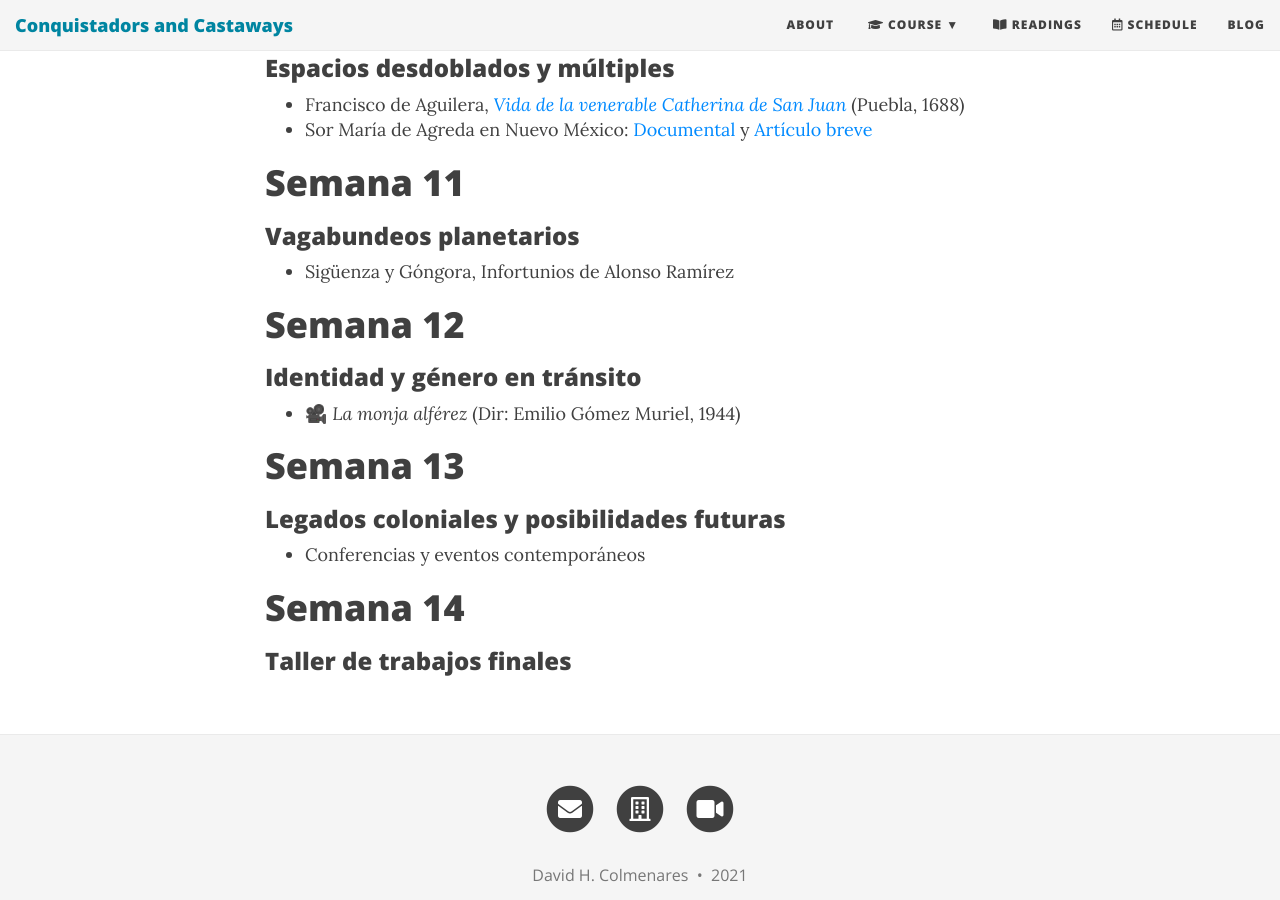
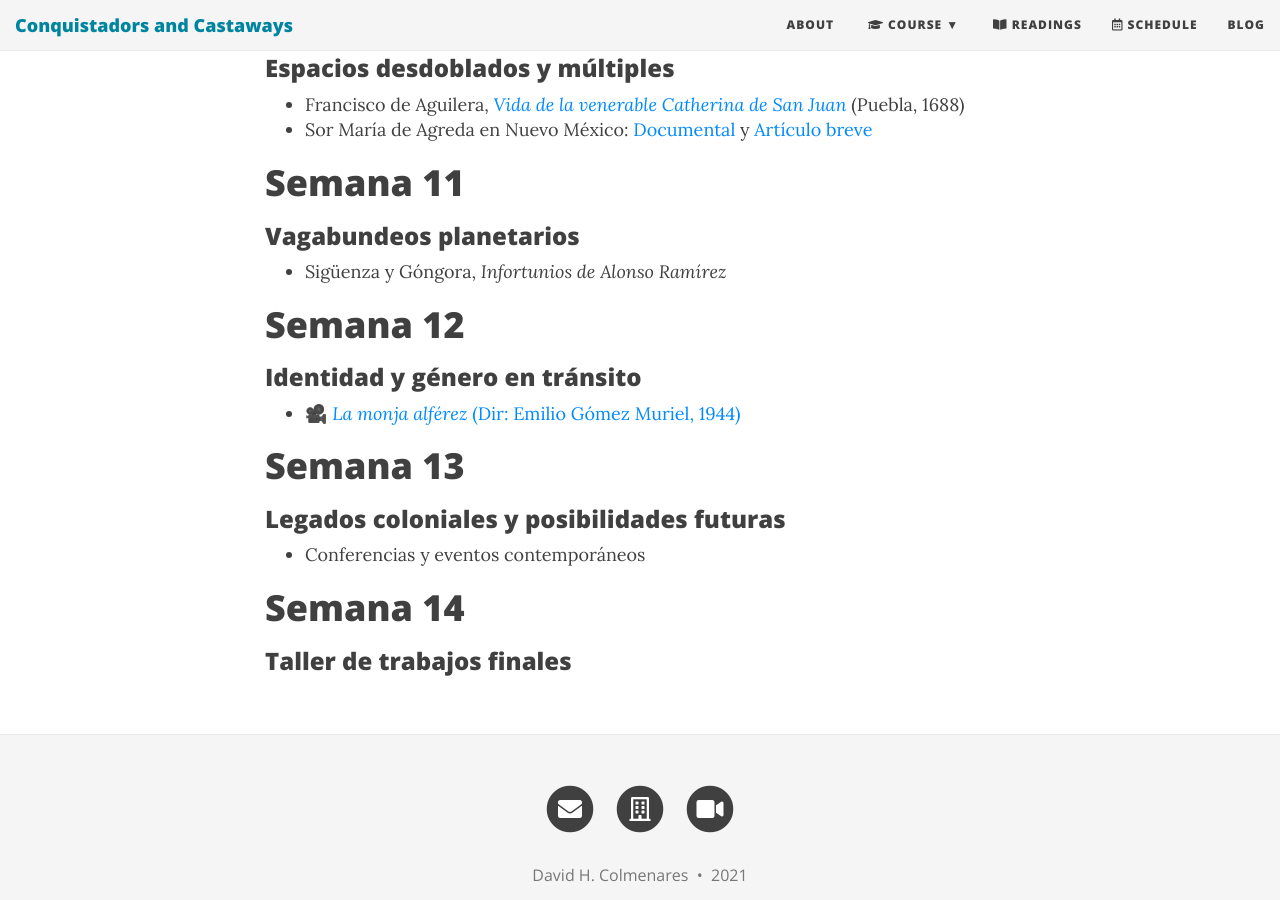
Before and after one commit to Hipomenes/ls452, a Jekyll site: the page built from syllabus.md, in a window 1280 px wide and 900 px high, scrolled down 3044 px. Built offline with Jekyll 4.4.1, drawn with Linux system fonts in a browser that asks for light colours; nearby versions of some CDN libraries; part of the change alters nothing that is shown.

```diff
--- a/syllabus.md
+++ b/syllabus.md
@@ -87,12 +87,12 @@ bigimg: /img/cuauhquecholan.jpg
 # Semana 11
 ### Vagabundeos planetarios
 
-- Sigüenza y Góngora, Infortunios de Alonso Ramírez
+- Sigüenza y Góngora, *Infortunios de Alonso Ramírez*
 
 # Semana 12
 ### Identidad y género en tránsito
 
-- 🎥︁ *La monja alférez* (Dir: Emilio Gómez Muriel, 1944)
+- 🎥︁ [*La monja alférez* (Dir: Emilio Gómez Muriel, 1944)](https://youtu.be/rbsW_dnk9dA)
 
 # Semana 13
 ### Legados coloniales y posibilidades futuras
```
